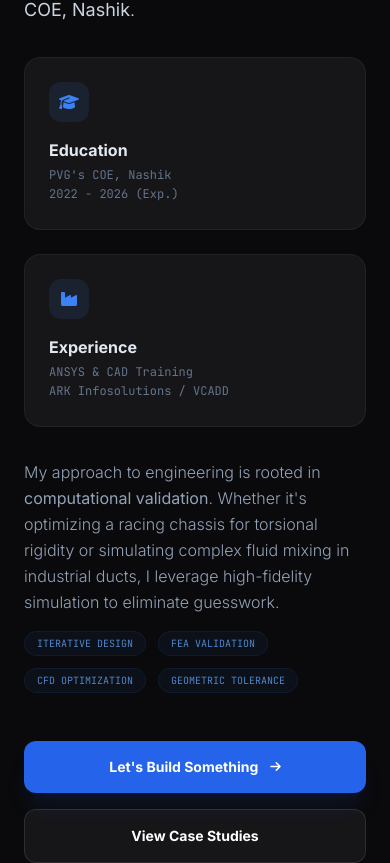
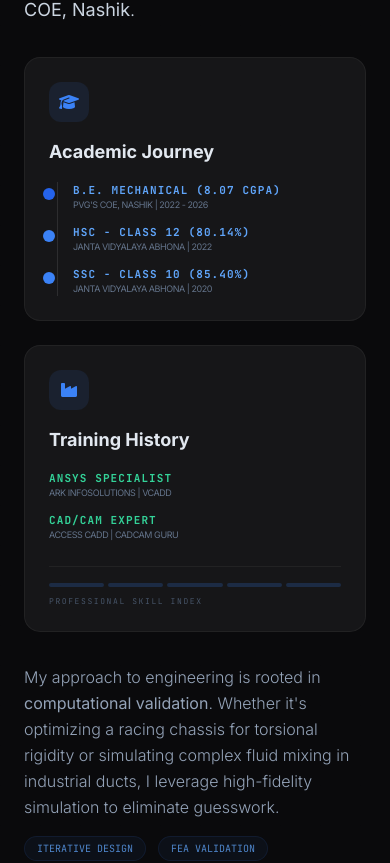
Before and after one commit to mahichavan1217/portfolio, a React (Vite) app: page / in a window 390 px wide. Shown: the part 2017-2880 px from the top of the page. Built offline with nearby package versions, Linux system fonts and the light colour scheme.

Commit message:
Update portfolio components and configurations

```diff
--- a/components/About.tsx
+++ b/components/About.tsx
@@ -104,22 +104,58 @@ const About: React.FC = () => {
                 <div className="w-10 h-10 rounded-xl bg-blue-500/10 flex items-center justify-center text-blue-500 mb-4 group-hover:bg-blue-500 group-hover:text-white transition-all">
                   <i className="fa-solid fa-graduation-cap"></i>
                 </div>
-                <h4 className="font-bold text-slate-200 mb-1">Education</h4>
-                <p className="text-xs text-slate-500 leading-relaxed font-mono">
-                  PVG's COE, Nashik<br/>
-                  2022 - 2026 (Exp.)
-                </p>
+                <h4 className="font-bold text-slate-200 mb-4 text-lg">Academic Journey</h4>
+
+                <div className="space-y-3 relative">
+                  {/* Timeline Line */}
+                  <div className="absolute left-2 top-0 bottom-0 w-[1px] bg-white/10 group-hover:bg-blue-500/20 transition-colors"></div>
+
+                  {/* B.E. Mechanical */}
+                  <div className="relative pl-6">
+                    <div className="absolute left-0 top-1.5 w-3 h-3 -ml-1.5 rounded-full bg-blue-600 border-3 border-[#0f1115] z-10"></div>
+                    <div className="text-[11px] text-blue-400 font-mono font-bold uppercase tracking-widest">B.E. MECHANICAL (8.07 CGPA)</div>
+                    <div className="text-[9px] text-slate-500 uppercase tracking-tighter">PVG'S COE, NASHIK | 2022 - 2026</div>
+                  </div>
+
+                  {/* HSC */}
+                  <div className="relative pl-6">
+                    <div className="absolute left-0 top-1.5 w-3 h-3 -ml-1.5 rounded-full bg-blue-500 border-3 border-[#0f1115] z-10"></div>
+                    <div className="text-[11px] text-blue-400 font-mono font-bold uppercase tracking-widest">HSC - CLASS 12 (80.14%)</div>
+                    <div className="text-[9px] text-slate-500 uppercase tracking-tighter">JANTA VIDYALAYA ABHONA | 2022</div>
+                  </div>
+
+                  {/* SSC */}
+                  <div className="relative pl-6">
+                    <div className="absolute left-0 top-1.5 w-3 h-3 -ml-1.5 rounded-full bg-blue-500 border-3 border-[#0f1115] z-10"></div>
+                    <div className="text-[11px] text-blue-400 font-mono font-bold uppercase tracking-widest">SSC - CLASS 10 (85.40%)</div>
+                    <div className="text-[9px] text-slate-500 uppercase tracking-tighter">JANTA VIDYALAYA ABHONA | 2020</div>
+                  </div>
+                </div>
               </div>
 
               <div className="p-6 rounded-2xl bg-white/5 border border-white/5 hover:border-blue-500/20 transition-all group">
                 <div className="w-10 h-10 rounded-xl bg-blue-500/10 flex items-center justify-center text-blue-500 mb-4 group-hover:bg-blue-500 group-hover:text-white transition-all">
                   <i className="fa-solid fa-industry"></i>
                 </div>
-                <h4 className="font-bold text-slate-200 mb-1">Experience</h4>
-                <p className="text-xs text-slate-500 leading-relaxed font-mono">
-                  ANSYS & CAD Training<br/>
-                  ARK Infosolutions / VCADD
-                </p>
+                <h4 className="font-bold text-slate-200 mb-4 text-lg">Training History</h4>
+
+                <div className="space-y-3">
+                  <div>
+                    <div className="text-[11px] text-emerald-400 font-mono font-bold uppercase tracking-widest">ANSYS SPECIALIST</div>
+                    <div className="text-[9px] text-slate-500 uppercase tracking-tighter">ARK INFOSOLUTIONS | VCADD</div>
+                  </div>
+                  <div>
+                    <div className="text-[11px] text-emerald-400 font-mono font-bold uppercase tracking-widest">CAD/CAM EXPERT</div>
+                    <div className="text-[9px] text-slate-500 uppercase tracking-tighter">ACCESS CADD | CADCAM GURU</div>
+                  </div>
+                </div>
+
+                <div className="mt-6 pt-4 border-t border-white/5">
+                   <div className="flex gap-1">
+                      {[1,2,3,4,5].map(i => <div key={i} className="h-1 flex-grow bg-blue-500/20 rounded-full group-hover:bg-blue-500 transition-all" style={{transitionDelay: `${i*100}ms`}}></div>)}
+                   </div>
+                   <div className="text-[8px] text-slate-600 font-mono uppercase tracking-[0.2em] mt-2">PROFESSIONAL SKILL INDEX</div>
+                </div>
               </div>
             </div>
 
--- a/components/Skills.tsx
+++ b/components/Skills.tsx
@@ -1,4 +1,3 @@
-
 import React, { useEffect, useRef } from 'react';
 import { gsap } from 'gsap';
 import { ScrollTrigger } from 'gsap/ScrollTrigger';
@@ -30,7 +29,6 @@ const Skills: React.FC = () => {
     }
   }, []);
 
-  // Fix: Updated categories to match the 'category' property in the Skill interface and the SKILLS constant
   const categories = ['Software Tools', 'Engineering Skills', 'Soft Skills'] as const;
 
   return (
@@ -67,29 +65,6 @@ const Skills: React.FC = () => {
             </div>
           ))}
         </div>
-
-        <div className="mt-20 p-8 rounded-2xl bg-white/5 border border-white/5 grid md:grid-cols-4 gap-8 items-center">
-            <div className="col-span-1 md:col-span-1">
-                <div className="text-blue-500 text-3xl mb-2"><i className="fa-solid fa-microchip"></i></div>
-                <h5 className="font-bold mb-1">High Performance Computing</h5>
-                <p className="text-xs text-slate-500 leading-relaxed">Experienced in scaling simulations across multi-node clusters.</p>
-            </div>
-            <div className="col-span-1 md:col-span-1">
-                <div className="text-blue-500 text-3xl mb-2"><i className="fa-solid fa-code-branch"></i></div>
-                <h5 className="font-bold mb-1">Automation (PyAnsys)</h5>
-                <p className="text-xs text-slate-500 leading-relaxed">Scripting complex workflows using Python and APDL.</p>
-            </div>
-            <div className="col-span-1 md:col-span-1">
-                <div className="text-blue-500 text-3xl mb-2"><i className="fa-solid fa-vial"></i></div>
-                <h5 className="font-bold mb-1">Testing & Validation</h5>
-                <p className="text-xs text-slate-500 leading-relaxed">Cross-referencing FEA results with strain gauge data.</p>
-            </div>
-            <div className="col-span-1 md:col-span-1">
-                <div className="text-blue-500 text-3xl mb-2"><i className="fa-solid fa-shield-halved"></i></div>
-                <h5 className="font-bold mb-1">Design Optimization</h5>
-                <p className="text-xs text-slate-500 leading-relaxed">Using topological optimization to minimize weight.</p>
-            </div>
-        </div>
       </div>
     </section>
   );
```
Also changed, not shown: constants.ts (+63 -2 lines).
